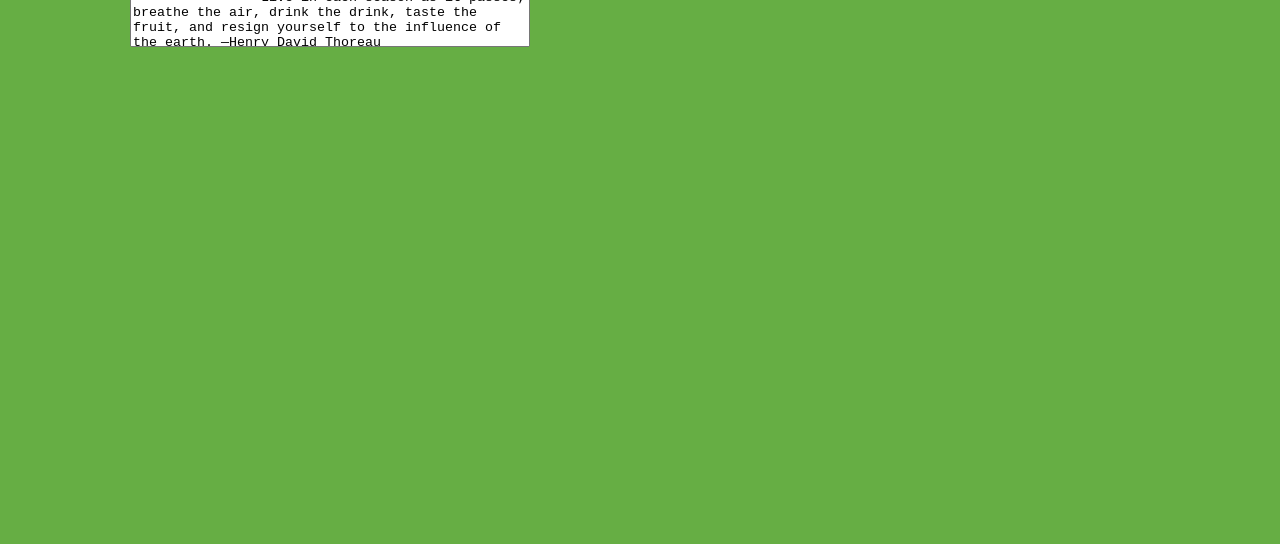
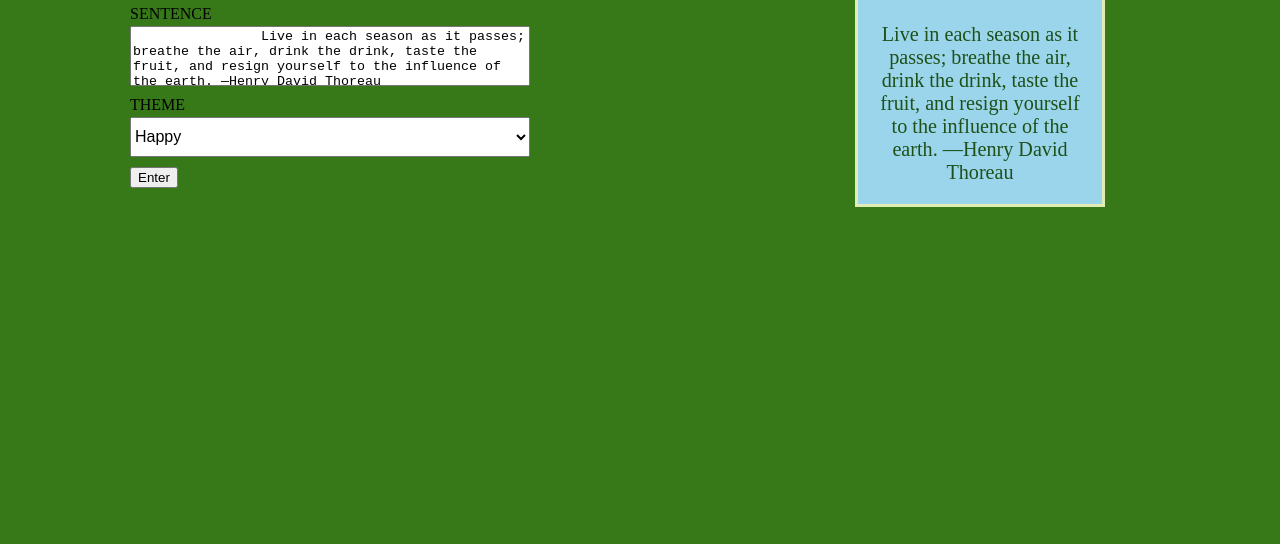
Before and after one commit to yovana-pelayo/dev-101-greeting-cards, a plain HTML site: page index.html in a window 1280 px wide. Shown: the part 256-800 px from the top of the page. Drawn offline with nearby package versions, Linux system fonts and the light colour scheme; a web font is replaced by a local one.

```diff
--- a/app.js
+++ b/app.js
@@ -8,15 +8,15 @@ nameInput.addEventListener('input', () => {
 // photo
 const avatarSelect = document.getElementById('avatar-select');
 const avatarImage = document.getElementById('avatar-image');
-photoSelect.addEventListener('change', () => {
+avatarSelect.addEventListener('change', () => {
     avatarImage.src = avatarSelect.value;
-});s
+});
 
 //Sentence
 const descriptionTextarea = document.getElementById('description-textarea');
 const descriptionDisplay = document.getElementById('description-display');
 descriptionTextarea.addEventListener('input', () => {
-descriptionDisplay.textContent = descriptionTextarea.value;
+   descriptionDisplay.textContent = descriptionTextarea.value;
 });
 
 //Theme
--- a/index.html
+++ b/index.html
@@ -9,6 +9,7 @@
     <link rel="preconnect" href="https://fonts.googleapis.com" crossorigin="anonymous" >
     <link rel="preconnect" href="https://fonts.gstatic.com" crossorigin="anonymous" >
     <link href="https://fonts.googleapis.com/css2?family=Concert+One&family=Gwendolyn&family=Lato:ital,wght@1,300;1,400&family=Space+Grotesk:wght@300;400&display=swap" rel="stylesheet" crossorigin="anonymous">
+
 
     <link rel="stylesheet" href="./styles/reset.css">
     <link rel="stylesheet" href="./styles/global.css">
@@ -34,11 +35,12 @@
             <label for="description-textarea">Sentence</label>
             <textarea id="Description-textarea>">
                 Live in each season as it passes; breathe the air, drink the drink, taste the fruit, and resign yourself to the influence of the earth. —Henry David Thoreau
-s
+            </textarea>
+
             <label for="theme-select">Theme</label>
             <select id="theme-select">
-                <option value="calm" selected>Calm</option>
-                <option value="happy">Happy</option>
+                <option value="calm">Calm</option>
+                <option value="happy" selected>Happy</option>
                 <option value="vibrant">vibrant</option>
                 <option value="midnight">Midnight</option>
             </select>
@@ -49,7 +51,7 @@ s
              <article id="mood" class="calm">
                 <h2 id="name-header">One of a kind</h2>
                 <img id="avatar-image" scr="assets/trees.png">
-                <p id="sentence-display">
+                <p id="description-display">
                     Live in each season as it passes; breathe the air, drink the drink, taste the fruit, and resign yourself to the influence of the earth. —Henry David Thoreau
                 </p>
             </article>
--- a/styles/global.css
+++ b/styles/global.css
@@ -1,6 +1,6 @@
 
 :root {
-  --background: #57a732e8;
+  --background: #246b03e8;
 }
 
 * {
@@ -18,7 +18,7 @@ body {
   justify-items: center;
 }
 
-@media (min-width: 600px) {
+@media (min-width: 300px) {
   #container {
     grid-template-columns: 50% 50%;
     align-items: center;
@@ -30,7 +30,7 @@ body {
   max-width: 400px;
 }
 input, select {
- height: 30px;
+ height: 40px;
  font-size: 1rem;
 }
 label, input, select, textarea {
@@ -54,6 +54,7 @@ label {
   padding: 20px;
   text-align: center;
 }
+
 #mood h2 {
   margin: 0 0 20px 0;
   font-size: 1.75em;
@@ -63,31 +64,31 @@ label {
   font-size: .9em;
 }
 .calm {
-  background: #CFB590;
-  color: #49281F;
-  border: 3px solid #758918;
+  background: #9ad5ec;
+  color: #1e5018;
+  border: 3px solid #e2ecb5;
   font-family: 'Gwendolyn';
   font-size: 1.4rem;
 }
 
 .happy {
-  background: #CFB590;
-  color: #49281F;
-  border: 3px solid #758918;
+  background: #f3f734;
+  color: #2e2826;
+  border: 3px solid #58ca3b;
   font-family: 'Gwendolyn';
   font-size: 1.0rem;
 }
 .vibrant {
-  background: #CFB590;
-  color: #49281F;
-  border: 3px solid #758918;
+  background: #e72ba9;
+  color: #58156d;
+  border: 3px solid #f5f23e;
   font-family: 'Gwendolyn';
   font-size: 0.9rem;
 }
 .midnight {
-  background: #CFB590;
-  color: #49281F;
-  border: 3px solid #758918;
+  background: #111a70;
+  color: #e5ee88;
+  border: 3px solid #f3f04d;
   font-family: 'Gwendolyn';
   font-size: 0.9rem;
 }
```
Also changed, not shown: demo.html (+1 -0 lines).
